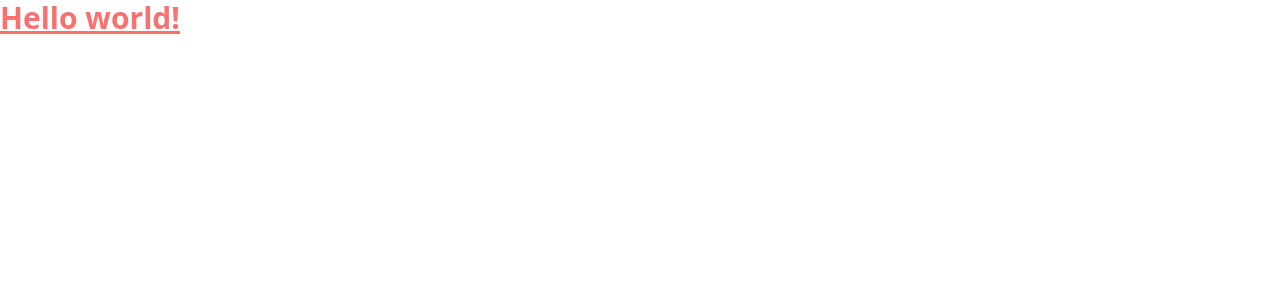
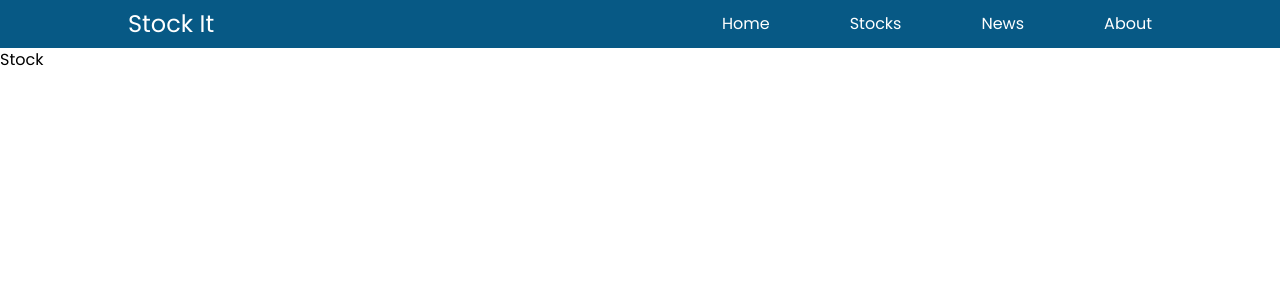
Before and after one commit to rdarji03/Market-Stalker-reactjs, a React (Create React App) app: page /stocks in a window 1280 px wide. Shown: the top 300 px of the page. Built offline with nearby package versions, Linux system fonts and the light colour scheme.

Commit message:
components made and navbar made

```diff
--- a/package.json
+++ b/package.json
@@ -8,6 +8,7 @@
     "@testing-library/user-event": "^13.5.0",
     "react": "^18.2.0",
     "react-dom": "^18.2.0",
+    "react-router-dom": "^6.9.0",
     "react-scripts": "5.0.1",
     "web-vitals": "^2.1.4"
   },
--- a/public/index.html
+++ b/public/index.html
@@ -1,43 +1,23 @@
 <!DOCTYPE html>
 <html lang="en">
-  <head>
+
+<head>
     <meta charset="utf-8" />
     <link rel="icon" href="%PUBLIC_URL%/favicon.ico" />
     <meta name="viewport" content="width=device-width, initial-scale=1" />
     <meta name="theme-color" content="#000000" />
-    <meta
-      name="description"
-      content="Web site created using create-react-app"
-    />
+    <meta name="description" content="Web site created using create-react-app" />
     <link rel="apple-touch-icon" href="%PUBLIC_URL%/logo192.png" />
-    <!--
-      manifest.json provides metadata used when your web app is installed on a
-      user's mobile device or desktop. See https://developers.google.com/web/fundamentals/web-app-manifest/
-    -->
+
     <link rel="manifest" href="%PUBLIC_URL%/manifest.json" />
-    <!--
-      Notice the use of %PUBLIC_URL% in the tags above.
-      It will be replaced with the URL of the `public` folder during the build.
-      Only files inside the `public` folder can be referenced from the HTML.
+    <title>React App</title>
+</head>
 
-      Unlike "/favicon.ico" or "favicon.ico", "%PUBLIC_URL%/favicon.ico" will
-      work correctly both with client-side routing and a non-root public URL.
-      Learn how to configure a non-root public URL by running `npm run build`.
-    -->
-    <title>React App</title>
-  </head>
-  <body>
+<body>
     <noscript>You need to enable JavaScript to run this app.</noscript>
     <div id="root"></div>
-    <!--
-      This HTML file is a template.
-      If you open it directly in the browser, you will see an empty page.
+    <script type="module" src="https://unpkg.com/ionicons@5.5.2/dist/ionicons/ionicons.esm.js"></script>
 
-      You can add webfonts, meta tags, or analytics to this file.
-      The build step will place the bundled scripts into the <body> tag.
+</body>
 
-      To begin the development, run `npm start` or `yarn start`.
-      To create a production bundle, use `npm run build` or `yarn build`.
-    -->
-  </body>
 </html>
--- a/src/App.jsx
+++ b/src/App.jsx
@@ -1,9 +1,24 @@
 import "./App.css";
+import { BrowserRouter as Router, Routes, Route } from "react-router-dom";
+
+import Navbar from "./Component/Navbar/Navbar";
+import Home from "./Component/HOme/Home";
+import Stock from "./Component/Stocks/Stock"
+import News from "./Component/News/News";
+import About from "./Component/About/About";
 
 function App() {
   return (
     <>
-      <h1 className="text-3xl font-bold underline text-red-400">Hello world!</h1>
+      <Router>
+          <Navbar />
+        <Routes>
+          <Route path="/" element={<Home />} />
+          <Route path="/stocks" element={<Stock/>} />
+          <Route path="/news" element={<News />} />
+          <Route path="/about" element={<About />} />
+        </Routes>
+      </Router>
     </>
   );
 }
--- /dev/null
+++ b/src/Component/About/About.jsx
@@ -0,0 +1,11 @@
+import React from 'react';
+
+const About = () => {
+    return (
+        <div>
+            About
+        </div>
+    );
+}
+
+export default About;
--- /dev/null
+++ b/src/Component/HOme/Home.jsx
@@ -0,0 +1,11 @@
+import React from 'react';
+
+const Home = () => {
+    return (
+        <div>
+            home
+        </div>
+    );
+}
+
+export default Home;
--- /dev/null
+++ b/src/Component/Navbar/Navbar.jsx
@@ -0,0 +1,30 @@
+import React from "react";
+import { Link } from "react-router-dom";
+const Navbar = () => {
+  return (
+    <>
+      <section className="main-nav bg-sky-800 h-12 static w-[100%] flex items-center justify-center">
+        <div className="nav-content flex items-center w-[80%] justify-between">
+          <div className="nav-banner">
+            <h1 className="text-2xl text-white"><Link to="/">Stock It</Link></h1>
+          </div>
+          <div className="nav-pages   md:static md:min-h-fit md:p-0   absolute top-[3rem] min-h-[100vh] p-[3rem] right-0 bg-sky-800">
+            <ul className="nav-list flex flex-col  text-white md:gap-[5rem] md:flex-row">
+              <li className="my-3">
+                <Link to="/">Home</Link>
+              </li>
+              <li className="my-3"><Link to="/stocks">Stocks</Link></li>
+              <li className="my-3"><Link to="/news">News</Link></li>
+              <li className="my-3"><Link to="/about">About</Link></li>
+            </ul>
+          </div>
+        </div>
+        <div className="nav-menu-icons md:hidden">
+          <ion-icon name="menu-outline"></ion-icon>
+        </div>
+      </section>
+    </>
+  );
+};
+
+export default Navbar;
--- /dev/null
+++ b/src/Component/News/News.jsx
@@ -0,0 +1,11 @@
+import React from 'react';
+
+const News = () => {
+    return (
+        <div>
+            News
+        </div>
+    );
+}
+
+export default News;
--- /dev/null
+++ b/src/Component/Stocks/Stock.jsx
@@ -0,0 +1,11 @@
+import React from 'react';
+
+const Stock = () => {
+    return (
+        <div>
+            Stock
+        </div>
+    );
+}
+
+export default Stock;
--- a/src/index.css
+++ b/src/index.css
@@ -1,3 +1,8 @@
+@import url('https://fonts.googleapis.com/css2?family=Inter&family=Poppins:wght@400&display=swap');
+* {
+    font-family: 'Poppins', sans-seri;
+}
+
 @tailwind base;
 @tailwind components;
 @tailwind utilities;
```
Also changed, not shown: 1 other file (tests, documents, lock files or other folders).
